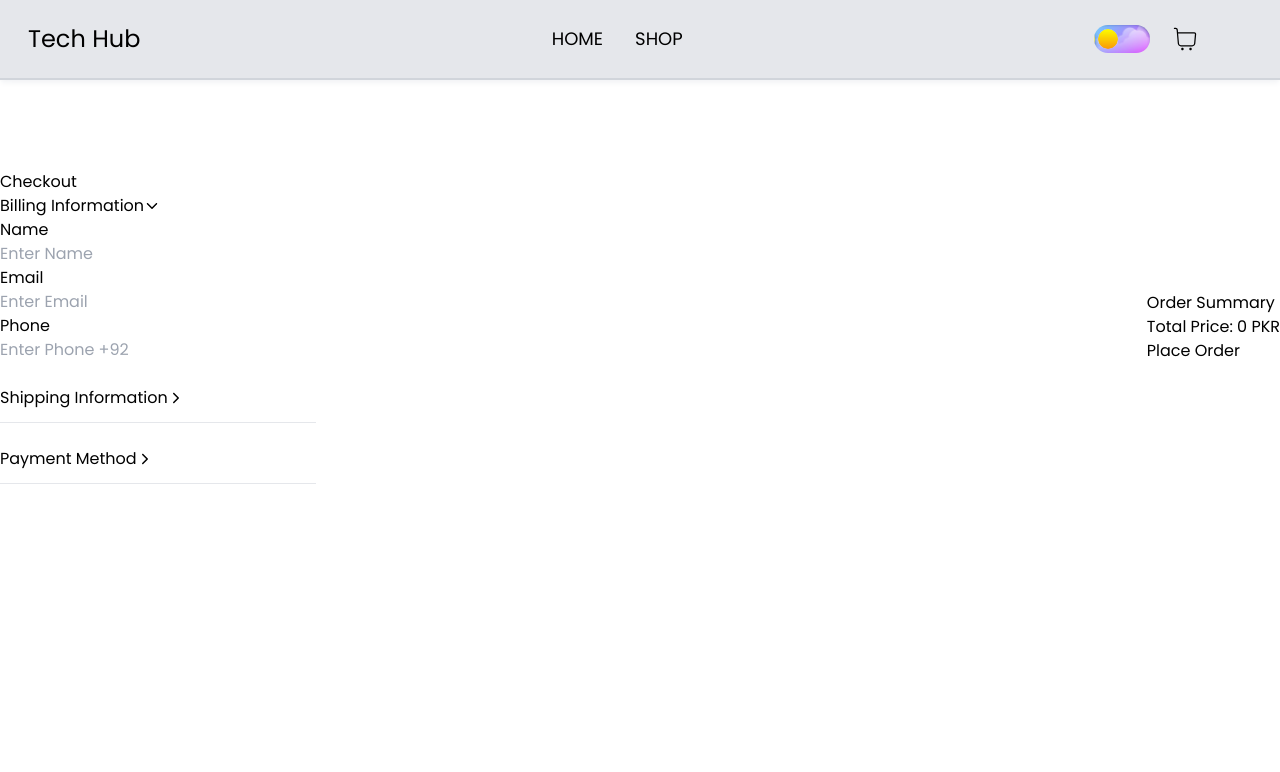
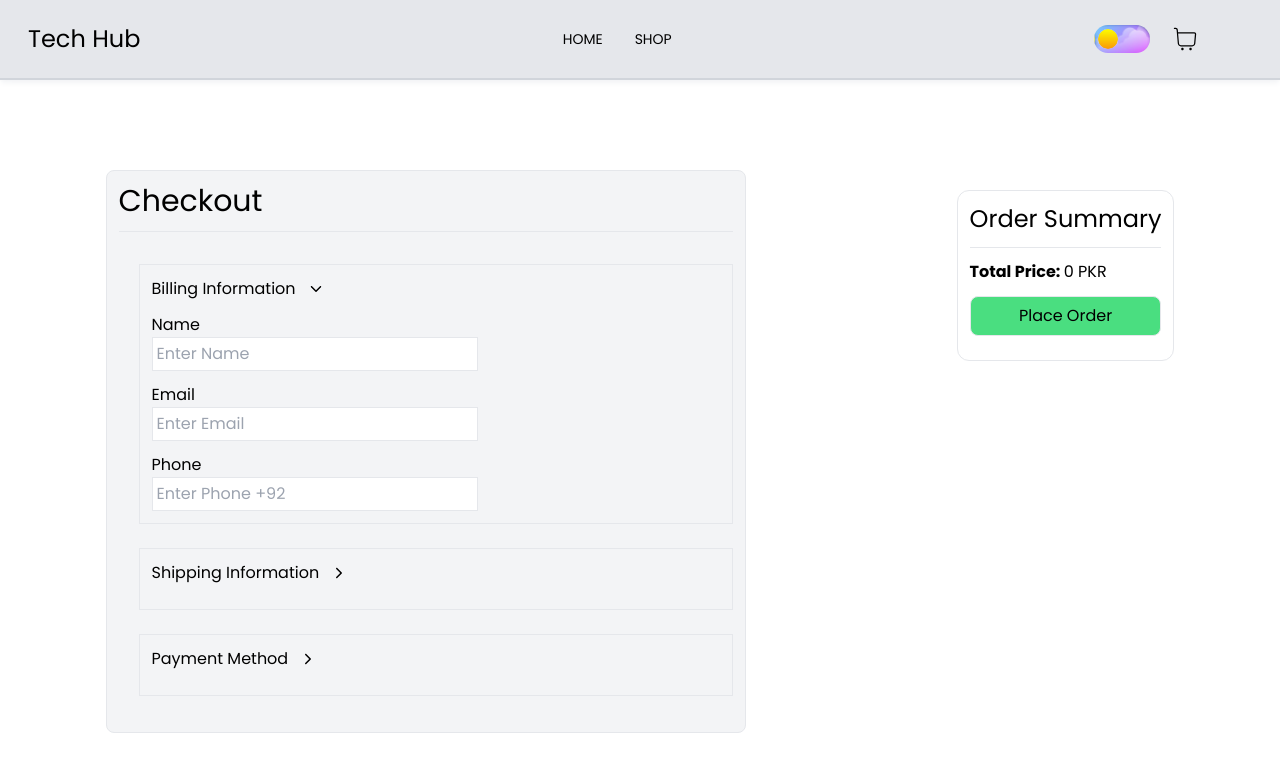
Before and after one commit to Sheryaar-Ansar/techhub-react, a React (Vite) app: page /proceed-to-checkout in a window 1280 px wide. Shown: the top 772 px of the page. Built offline with nearby package versions, Linux system fonts and the light colour scheme.

Commit message:
Added styling in checkout

```diff
--- a/src/app/components/cart/Checkout.jsx
+++ b/src/app/components/cart/Checkout.jsx
@@ -3,6 +3,7 @@ import { IoIosArrowForward } from 'react-icons/io'
 import { useSelector } from 'react-redux'
 
 const Checkout = () => {
+    const mode = useSelector((state)=>state.mode.mode)
     const [billingExpand, setBillingExpand] = useState(true)
     const [shippingExpand, setShippingExpand] = useState(false)
     const [paymentExpand, setPaymentExpand] = useState(false)
@@ -22,48 +23,49 @@ const Checkout = () => {
     return (
         <div className='mt-[70px] pt-[100px] min-h-screen mx-auto'>
             <div >
-                <form className='flex justify-between items-center w-full'>
-                    <div>
-                        <h1>Checkout</h1>
-                        <div>
-                            <div>
-                                <h1 onClick={handleBillingExpand} className='flex items-center cursor-pointer'>Billing Information <IoIosArrowForward className={`${billingExpand ? 'rotate-90' : 'rotate-0'} transition-all ease-linear`} /></h1>
-                                <hr className={`${billingExpand ? 'hidden' : 'w-full mt-3'} transition-all duration-500`} />
-                                <div className={`${billingExpand ? 'max-h-[500px]' : 'max-h-[0px]'} overflow-y-hidden transition-all duration-300`}>
+                <form className='block md:flex justify-around w-full'>
+                    <div className={` md:w-[50%] ${mode ? 'bg-gray-800' : 'bg-gray-100'} p-3 rounded-lg border`}>
+                        <h1 className='text-3xl'>Checkout</h1>
+                        <hr className='my-3'/>
+                        <div className='ml-5 mt-8'>
+                            <div className='border p-3'>
+                                <h1 onClick={handleBillingExpand} className='flex items-center cursor-pointer'>Billing Information <IoIosArrowForward className={`${billingExpand ? 'rotate-90' : 'rotate-0'} transition-all ease-linear ml-3`} /></h1>
+                                {/* <hr className={`${billingExpand ? 'hidden' : 'w-full mt-3'} transition-all duration-500`} /> */}
+                                <div className={`${billingExpand ? 'max-h-[500px]' : 'max-h-[0px]'} overflow-y-hidden transition-all duration-300 mt-3`}>
 
-                                    <label htmlFor="name">Name <input type="text" required placeholder='Enter Name' id='name' className='block' /></label>
-                                    <label className='block' htmlFor="email">Email <input type="email" required placeholder='Enter Email' id='email' className='block' /></label>
-                                    <label htmlFor="phone">Phone <input type="number" required placeholder='Enter Phone +92' id='phone' className='block' /></label>
+                                    <label htmlFor="name">Name <input type="text" required placeholder='Enter Name' id='name' className={`block border p-1 ${mode ? 'bg-gray-700' : ''} transition-all duration-300`} /></label>
+                                    <label className='block mt-3' htmlFor="email">Email <input type="email" required placeholder='Enter Email' id='email' className={`block border p-1 ${mode ? 'bg-gray-700' : ''} transition-all duration-300`} /></label>
+                                    <label htmlFor="phone" className='mt-3 block'>Phone <input type="number" required placeholder='Enter Phone +92' id='phone' className={`block border p-1 ${mode ? 'bg-gray-700' : ''} transition-all duration-300`} /></label>
 
                                 </div>
                             </div>
-                            <div className='mt-6'>
-                                <h1 onClick={handleShippingExpand} className='flex items-center cursor-pointer'>Shipping Information <IoIosArrowForward className={`${shippingExpand ? 'rotate-90' : 'rotate-0'} transition-all ease-linear`} /></h1>
-                                <hr className={`${shippingExpand ? 'hidden' : 'w-full mt-3'} transition-all duration-500`} />
-                                <div className={`${shippingExpand ? 'max-h-[500px]' : 'max-h-[0px]'} overflow-y-hidden transition-all duration-300`}>
+                            <div className='mt-6 border p-3'>
+                                <h1 onClick={handleShippingExpand} className='flex items-center cursor-pointer'>Shipping Information <IoIosArrowForward className={`${shippingExpand ? 'rotate-90' : 'rotate-0'} transition-all ease-linear ml-3`} /></h1>
+                                {/* <hr className={`${shippingExpand ? 'hidden' : 'w-full mt-3'} transition-all duration-500`} /> */}
+                                <div className={`${shippingExpand ? 'max-h-[500px]' : 'max-h-[0px]'} overflow-y-hidden transition-all duration-300 mt-3`}>
 
-                                    <label htmlFor="address">Address <input type="text" required placeholder='Enter Address' id='address' className='block' /></label>
-                                    <label className='block' htmlFor="city">City <input type="text" required placeholder='Enter City Name' id='city' className='block' /></label>
-                                    <label htmlFor="zip">Zip Code <input type="number" required placeholder='Enter Zip Code' id='zip' className='block' /></label>
+                                    <label htmlFor="address">Address <input type="text" required placeholder='Enter Address' id='address' className={`block border p-1 ${mode ? 'bg-gray-700' : ''} transition-all duration-300`} /></label>
+                                    <label className='block mt-3' htmlFor="city">City <input type="text" required placeholder='Enter City Name' id='city' className={`block border p-1 ${mode ? 'bg-gray-700' : ''} transition-all duration-300`} /></label>
+                                    <label htmlFor="zip" className='block mt-3'>Zip Code <input type="number" required placeholder='Enter Zip Code' id='zip' className={`block border p-1 ${mode ? 'bg-gray-700' : ''} transition-all duration-300`} /></label>
 
                                 </div>
                             </div>
-                            <div className='mt-6'>
-                                <h1 onClick={handlePaymentExpand} className='flex items-center cursor-pointer'>Payment Method <IoIosArrowForward className={`${paymentExpand ? 'rotate-90' : 'rotate-0'} transition-all ease-linear`} /></h1>
-                                <hr className={`${paymentExpand ? 'hidden' : 'w-full mt-3'} transition-all duration-500`} />
-                                <div className={`${paymentExpand ? 'max-h-[500px]' : 'max-h-[0px]'} overflow-y-hidden transition-all duration-300`}>
+                            <div className='mt-6 border p-3 mb-6'>
+                                <h1 onClick={handlePaymentExpand} className='flex items-center cursor-pointer'>Payment Method <IoIosArrowForward className={`${paymentExpand ? 'rotate-90' : 'rotate-0'} transition-all ease-linear ml-3`} /></h1>
+                                {/* <hr className={`${paymentExpand ? 'hidden' : 'w-full mt-3'} transition-all duration-500`} /> */}
+                                <div className={`${paymentExpand ? 'max-h-[500px]' : 'max-h-[0px]'} overflow-y-hidden transition-all duration-300 mt-3`}>
 
-                                    <label htmlFor="cod"><input checked={paymentMethod === 'cod'} onChange={() => setPaymentMethod('cod')} type="radio" id='cod' name='payment' />Cash on Delivery</label>
-                                    <label className={`block`} htmlFor="card"><input checked={paymentMethod === 'dc'} onChange={() => setPaymentMethod('dc')} type="radio" id='card' name='payment' />Debit Card </label>
+                                    <label htmlFor="cod" className='flex items-center'><input checked={paymentMethod === 'cod'} onChange={() => setPaymentMethod('cod')} type="radio" id='cod' name='payment' className='ml-3' />Cash on Delivery</label>
+                                    <label className={`flex items-center mt-2`} htmlFor="card"><input checked={paymentMethod === 'dc'} onChange={() => setPaymentMethod('dc')} type="radio" id='card' name='payment' className='ml-3' />Debit Card </label>
                                     {paymentMethod === 'dc' && (
-                                        <div>
-                                            <h1>Debit Card Information</h1>
-                                            <div>
-                                                <label htmlFor="cardNumber">Card Number <input type="number" required placeholder='Enter Card Number' id='cardNumber' className='block' /></label>
-                                                <label htmlFor="cardName">Card Holder Name <input type="text" required placeholder='Enter Card Holder Name' id='cardName' className='block' /></label>
-                                                <div>
-                                                    <label htmlFor="expiry">Expiry Date <input type="number" maxLength={4} required placeholder='MM/YY' id='expiry' className='block' /></label>
-                                                    <label htmlFor="cvv">CVV <input type="text" maxLength={3} required placeholder='CVV' id='cvv' className='block' /></label>
+                                        <div className='mt-6 mb-10'>
+                                            <h1 className='text-2xl'>Debit Card Information</h1>
+                                            <div className='ml-5 mt-5'>
+                                                <label htmlFor="cardNumber" >Card Number <input type="number" required placeholder='Enter Card Number' id='cardNumber' className={`block border p-1 ${mode ? 'bg-gray-700' : ''} transition-all duration-300`} /></label>
+                                                <label htmlFor="cardName" className='block mt-3'>Card Holder Name <input type="text" required placeholder='Enter Card Holder Name' id='cardName' className={`block border p-1 ${mode ? 'bg-gray-700' : ''} transition-all duration-300`} /></label>
+                                                <div className='flex w-full mt-3'>
+                                                    <label htmlFor="expiry" className='w-[50%]'>Expiry Date <input type="number" maxLength={4} required placeholder='MM/YY' id='expiry' className={`block border p-1 ${mode ? 'bg-gray-700' : ''} transition-all duration-300`} /></label>
+                                                    <label htmlFor="cvv" className='w-[50%]'>CVV <input type="text" maxLength={3} required placeholder='CVV' id='cvv' className={`block border p-1 ${mode ? 'bg-gray-700' : ''} transition-all duration-300`} /></label>
                                                 </div>
                                             </div>
                                         </div>
@@ -76,22 +78,26 @@ const Checkout = () => {
                         </div>
                     </div>
                     <div>
-                        <div>
-                            <h1>Order Summary</h1>
-                            <div>
+                        <div className={` mt-5 md:mt-0${mode ?'bg-gray-800' :'bg-gray-100'} border p-3 rounded-xl`}>
+                            <h1 className='text-2xl'>Order Summary</h1>
+                            <hr className='my-3' />
+                            <div className=''>
                                 {cartItems.map((item) => (
-                                    <div className='flex'>
-                                        <img src={item.img} className='w-[100px] h-[100px] rounded-full' />
-                                        <div>
-                                            <h1>{item.name}</h1>
-                                            <p>PKR {item.price.toLocaleString()} x {item.qty}</p>
+                                    <div>
+                                        <div className='flex items-center'>
+                                            <img src={item.img} className='w-[80px] h-[80px] rounded-full' />
+                                            <div className='ml-2'>
+                                                <h1 className='text-md md:text-lg'>{item.name}</h1>
+                                                <p className='mt-1 text-sm text-green-400'>PKR {item.price.toLocaleString()} x {item.qty}</p>
+                                            </div>
                                         </div>
+                                        <hr className='my-3'/>
                                     </div>
                                 ))}
                             </div>
                             <div>
-                                <p>Total Price: {totalPrice.toLocaleString()} PKR</p>
-                                <button>Place Order</button>
+                                <p className='font-bold'>Total Price: <span className='font-normal'>{totalPrice.toLocaleString()} PKR</span></p>
+                                <button className='h-10 w-full bg-green-400 border rounded-lg my-3 hover:shadow-md hover:shadow-green-500 hover:border-green-400 transition-all duration-300 ease-out'>Place Order</button>
                             </div>
                         </div>
                     </div>
--- a/src/app/components/header/Navbar.jsx
+++ b/src/app/components/header/Navbar.jsx
@@ -27,7 +27,7 @@ const Navbar = () => {
     <div>
       <div className={`absolute top-0 left-0 w-full h-20 flex justify-between items-center pl-5 lg:pl-7 pr-5 lg:pr-20 border-b-2 ${mode ? 'border-green-500 shadow-sm shadow-green-200' : 'border-gray-300 shadow-md shadow-gray-100'} ${mode ? 'bg-gray-900' : 'bg-gray-200'} transition-all duration-300`}>
         <h1 className='text-2xl'>Tech Hub</h1>
-        <div className='hidden md:flex lg:flex flex-1 justify-center items-center text-sm md:text-md lg:text-lg'>
+        <div className='hidden md:flex lg:flex flex-1 justify-center items-center text-sm md:text-md'>
           <NavLink to={'/'} className={`uppercase `}>Home</NavLink>
           <NavLink to={'/shop'} className={`ml-0 md:ml-8 mt-20 md:mt-0 uppercase `}>Shop</NavLink>
         </div>
```
